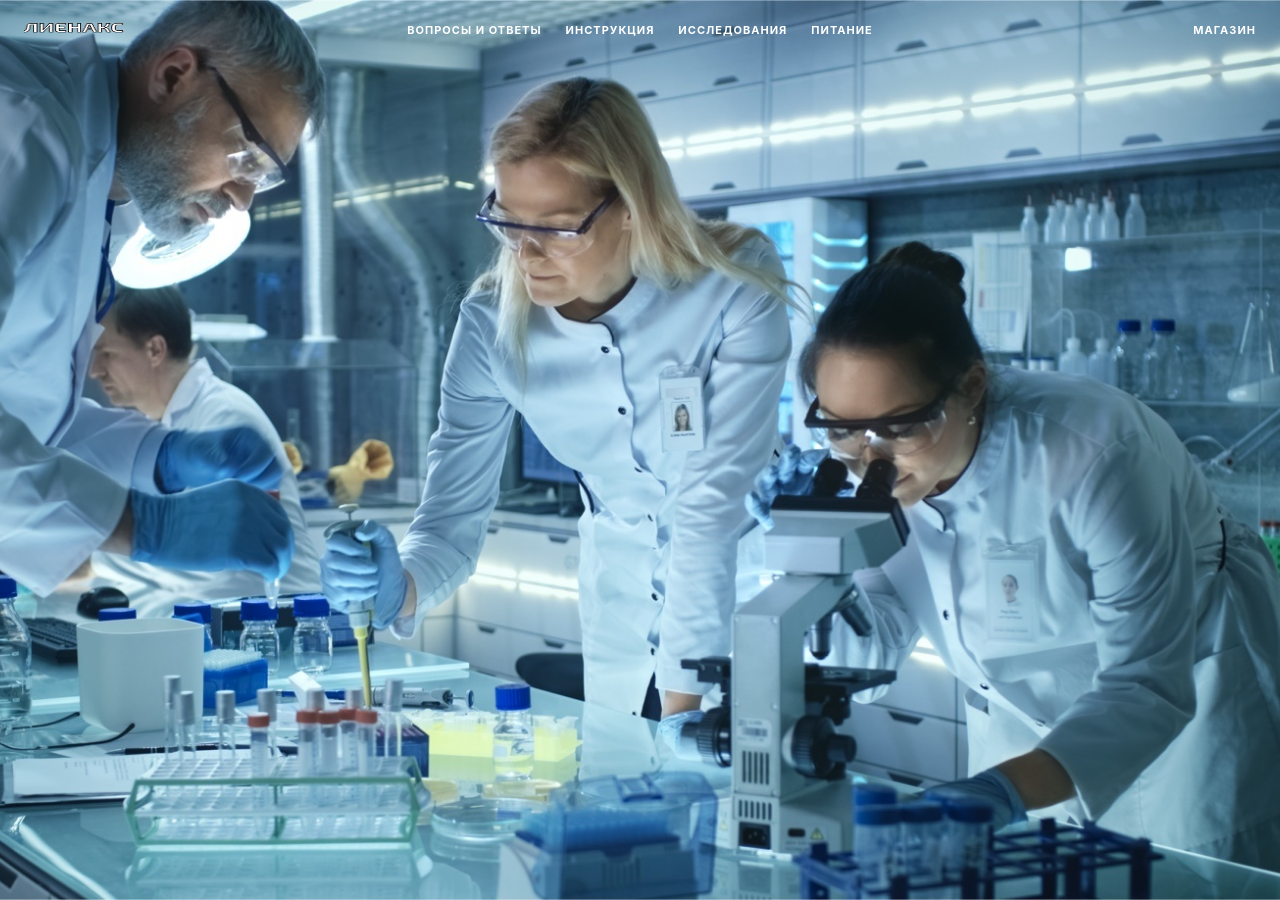
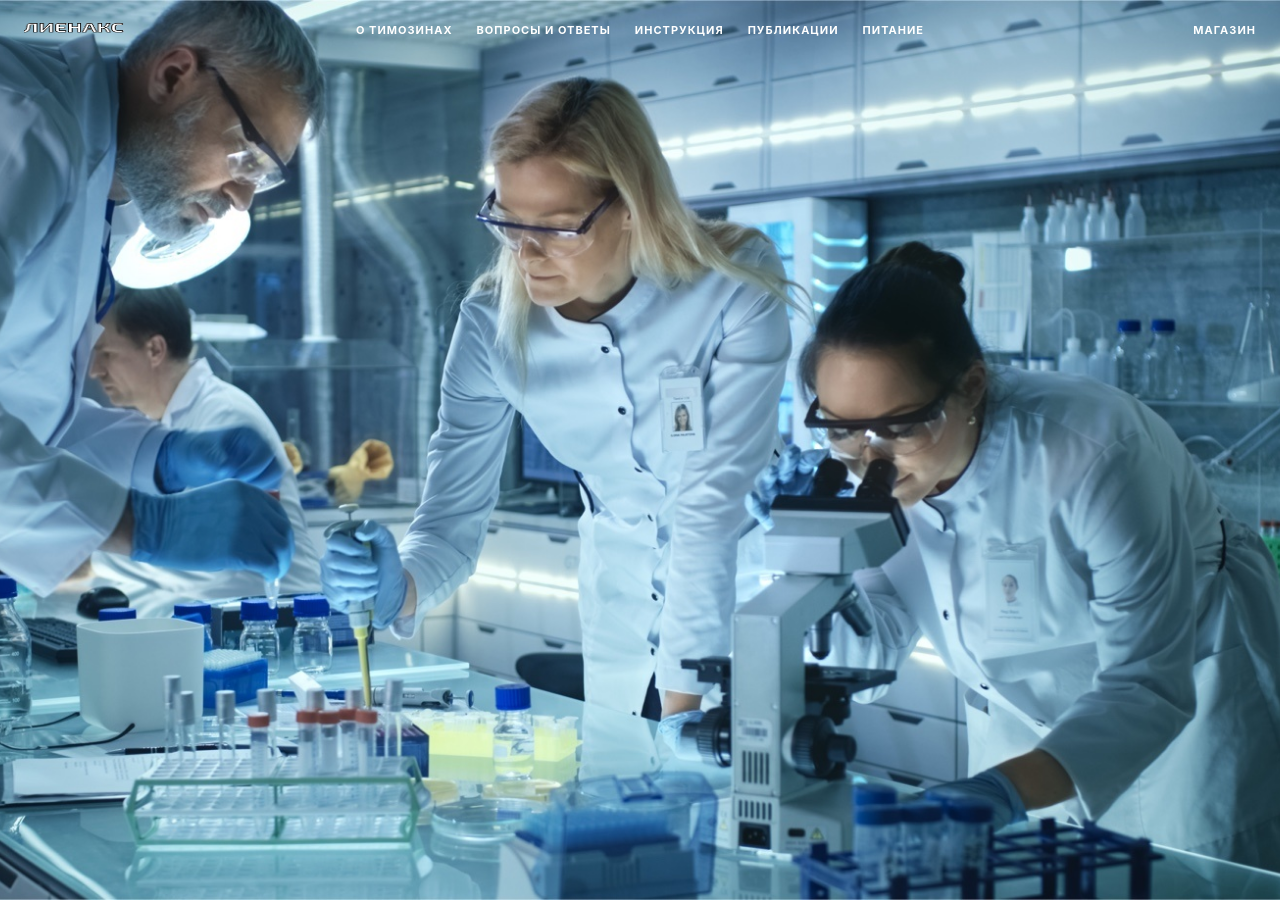
Before and after one commit to w3craft/lienax, a Jekyll site: the page built from _pages/index.html, in a window 1280 px wide and 900 px high. Built offline with Jekyll 4.4.1, drawn with Linux system fonts in a browser that asks for light colours.

Commit message:
modified:   _data/nav.yml

```diff
--- a/_data/nav.yml
+++ b/_data/nav.yml
@@ -1,8 +1,10 @@
+- name: О ТИМОЗИНАХ
+  link: /about
 - name: ВОПРОСЫ И ОТВЕТЫ
-  link: /#
+  link: /questions
 - name: ИНСТРУКЦИЯ
   link: /#instructions
-- name: ИССЛЕДОВАНИЯ
-  link: /#
+- name: ПУБЛИКАЦИИ
+  link: /publications
 - name: ПИТАНИЕ
-  link: /#
+  link: /nutrition
--- a/_pages/about.html
+++ b/_pages/about.html
@@ -0,0 +1 @@
+<h1>About</h1>
```
Also changed, not shown: _pages/nutrition.html (added), _pages/questions.html (added).
